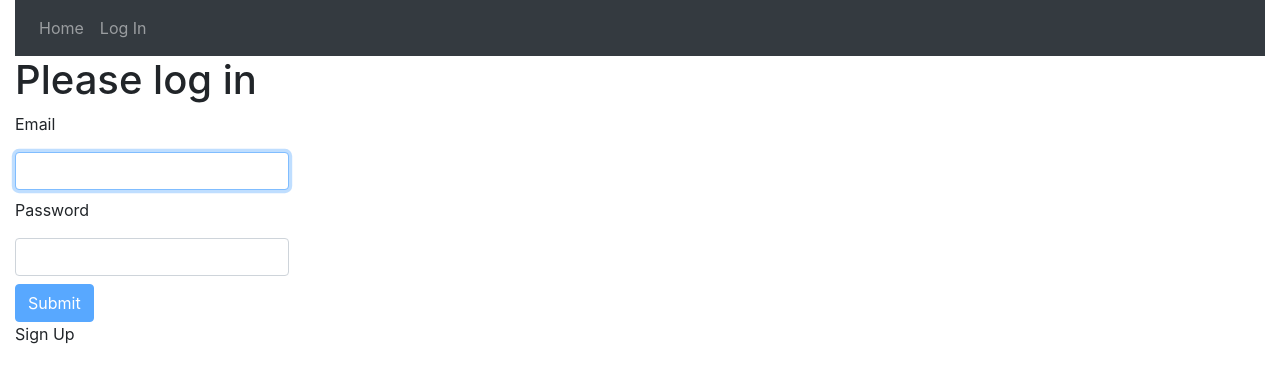
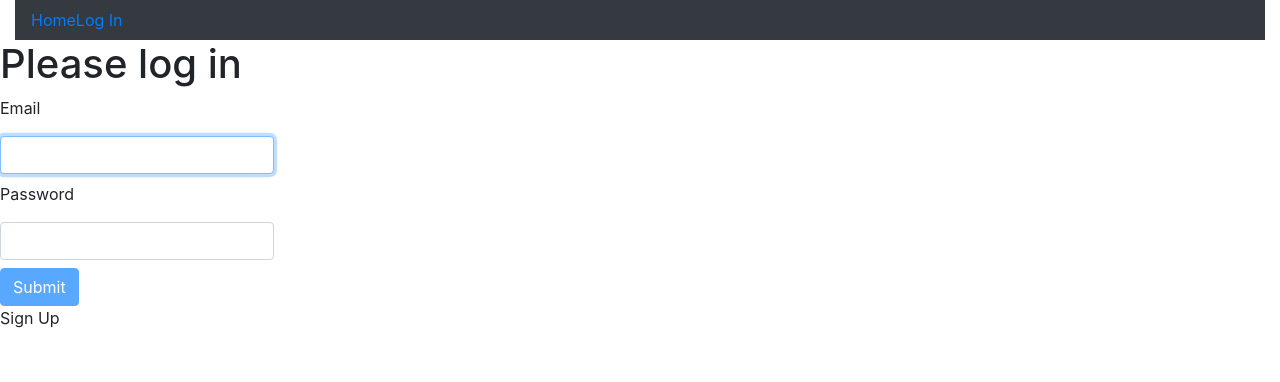
Before and after one commit to Mukul2000/Medium-Clone-React-Frontend, a React (Create React App) app: page /login in a window 1280 px wide. Shown: the top 382 px of the page. Built offline with nearby package versions, Linux system fonts and the light colour scheme.

Commit message:
A little bit of refactoring and cleaning up App.jsx . Login page still does not work properly.

```diff
--- a/src/components/App.jsx
+++ b/src/components/App.jsx
@@ -1,33 +1,32 @@
-import React from "react";
+import React, { useState } from "react";
 import Home from "./Home";
 import Login from "./Login";
 import SignUp from "./SignUp";
-import Navbar from "react-bootstrap/Navbar";
-import Nav from "react-bootstrap/Nav";
+import "./NavBar";
 import {
     BrowserRouter as Router,
     Switch,
     Route,
 } from "react-router-dom";
-import 'bootstrap/dist/css/bootstrap.min.css';
+
+import NavBar from "./NavBar";
 
 
 
 function App() {
+    const [token, setToken] = useState("");
+
     return (
         <Router>
-                <div className="container-fluid">
-                    <Navbar bg="dark" variant="dark">
-                        <Nav className="mr-auto">
-                            <Nav.Link href="/">Home</Nav.Link>
-                            <Nav.Link href="/login">Log In</Nav.Link>
-                        </Nav>
-                    </Navbar>
+                <div>
+                    <NavBar
+                        token = {token}
+                        setToken = {setToken}
+                    />
                     <Switch>
                         <Route path="/login" exact component={Login}/>
                         <Route path="/" exact component={Home}/>
                         <Route path="/signup" exact component={SignUp}/>
-
                     </Switch>
                 </div>
         </Router>
--- a/src/components/Article.jsx
+++ b/src/components/Article.jsx
@@ -7,7 +7,6 @@ export default function Article(props) {
         if (articles.length > 0) {
         return (
             articles.map((article,index) => {
-                console.log(article);
                 return (
                     <div className='article' key = {article._id}>
                         <h2 className='display2'> {article.title} </h2>
--- a/src/components/Login.jsx
+++ b/src/components/Login.jsx
@@ -1,13 +1,22 @@
-import React, { useState } from "react";
-import SignUp from "./SignUp";
-import { Link } from "react-router-dom";
+import React, { useState, useEffect } from "react";
 import Button from "react-bootstrap/Button";
 import axios from "axios";
+import { Redirect, useHistory } from "react-router";
 
 
-export default function Login() {
+export default function Login(props) {
     const [email, setEmail] = useState("");
     const [password, setPassword] = useState("");
+
+
+
+    useEffect(() => {
+        console.log(props.location);
+        if(localStorage.getItem("token")) {
+            //TODO: some code to redirect to homepage, don't want to authenticate again
+
+        }
+    },[]);
 
     const loginURL = "https://conduit-medium-clone-api.herokuapp.com/api/users/login";
 
@@ -15,7 +24,7 @@ export default function Login() {
         return email.length > 0 && password.length > 0;
     }
 
-    async function handleSubmit(event) {
+    function handleSubmit(event) {
         event.preventDefault();
         const creds = {
             "user": {
@@ -28,12 +37,11 @@ export default function Login() {
         .then((response) => {
             console.log(response.data);
             const token = response.data.user.token;
-            localStorage.setItem("token", token);
+            localStorage.setItem("token", JSON.stringify(token));
+            props.setToken(localStorage["token"]);
         }, (error) => {
             console.log(error);
         });
-
-
     }
 
 
--- /dev/null
+++ b/src/components/NavBar.jsx
@@ -0,0 +1,27 @@
+import Navbar from "react-bootstrap/Navbar";
+import Nav from "react-bootstrap/Nav";
+import {Link} from "react-router-dom";
+import 'bootstrap/dist/css/bootstrap.min.css';
+
+export default function NavBar(props) {
+    console.log(props);
+    return (
+        <div className="container-fluid">
+            <Navbar bg="dark" variant="dark">
+                <Nav className="mr-auto">
+                    <Link to="/">Home</Link>
+                    {/* TODO: pass setToken to login as props */}
+                    {/* This does not work for some reason, setToken is not being passed */}
+                    {!props.token && <Link
+                    to={{
+                        pathname:"/login",
+                        state: {
+                            setToken: props.setToken,
+                        }
+                    }}
+                    >Log In</Link>}
+                </Nav>
+            </Navbar>
+        </div>
+    )
+}
```
